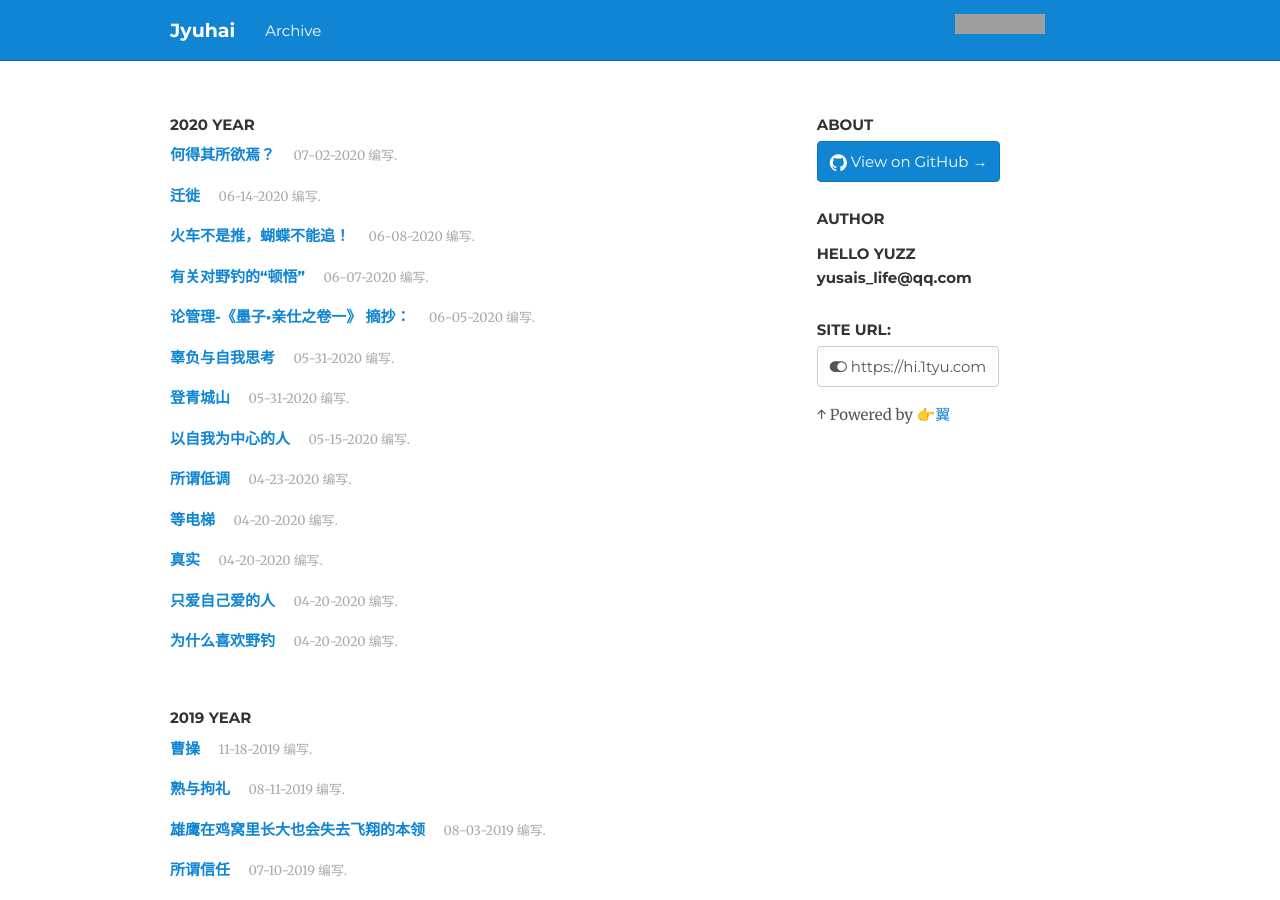
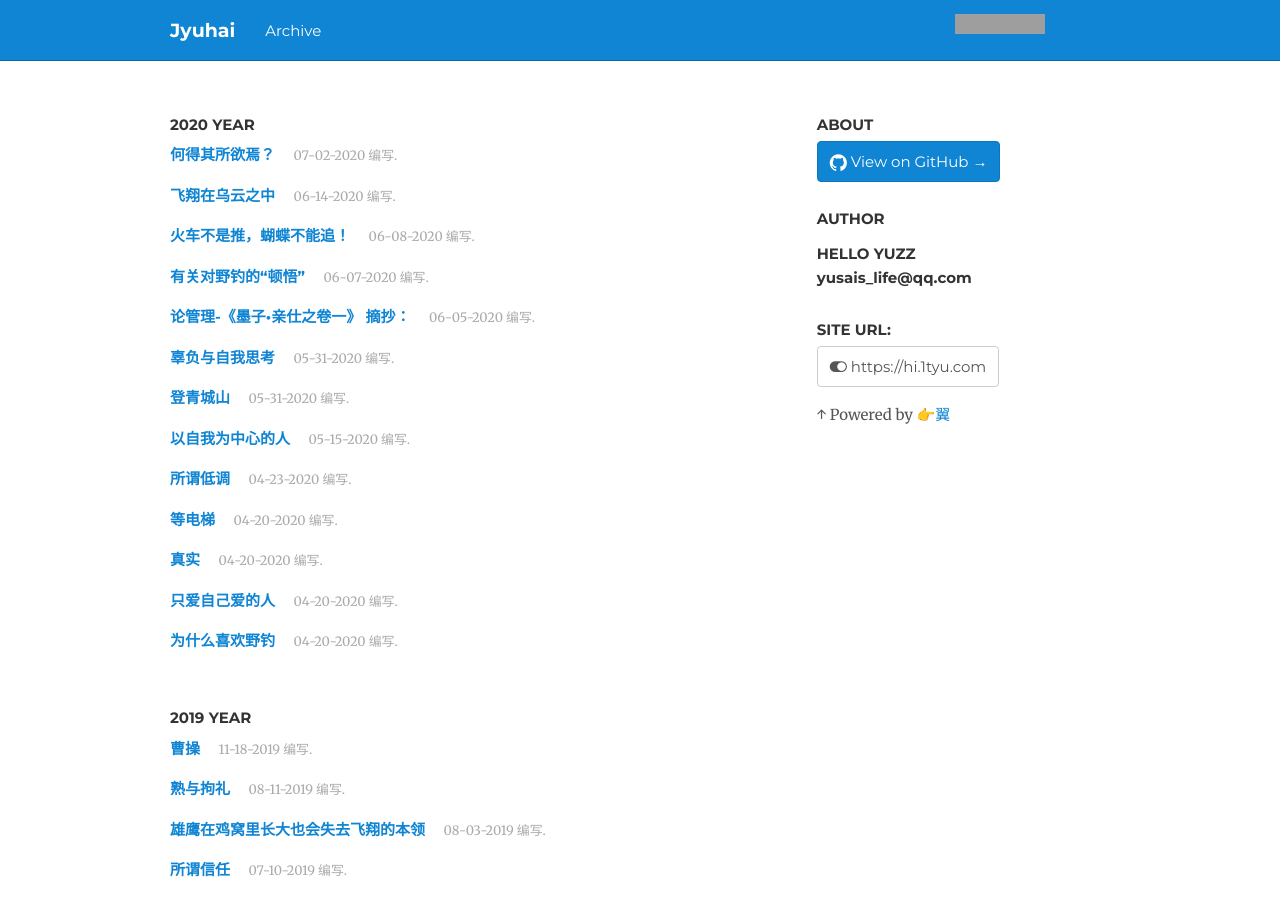
Before and after one commit to helloyuzz/me.wgrib2.com, a Jekyll site: the page built from archive.html, in a window 1280 px wide and 900 px high. Built offline with Jekyll 4.4.1, drawn with Linux system fonts in a browser that asks for light colours; nearby versions of some CDN libraries; emoji names are drawn with the system emoji font; comment, search, counter and statistics services are not loaded; grey boxes are pictures that could not be loaded.

Commit message:
Update 2020-06-14-House.md

```diff
--- a/_posts/2020-06-14-House.md
+++ b/_posts/2020-06-14-House.md
@@ -1,8 +1,8 @@
 ---
-title: '迁徙'
+title: '飞翔在乌云之中'
 ---
 
-面对迁徙，喜欢并且习惯就好，就像是候鸟一样；我，早就已经习惯；就像：麻雀，飞翔在乌云之中，你看着我无动于衷，有多少次澎湃汹涌；要知道，__只要是努力的麻雀，它也会有明天__。
+面对迁徙，喜欢并且习惯就好，就像是候鸟一样；我，早就已经习惯；就像雄鹰，不管有多少次澎湃汹涌，不管人家如何无动于衷，但仍飞翔在乌云之中；要知道，__只要努力，哪怕是一只麻雀，它也会有明天__。
 
 <img src="https://gitee.com/helloyuzz/sharepic/raw/master/%E5%BE%AE%E4%BF%A1%E5%9B%BE%E7%89%87_20200616134706.jpg" width="300px">
 
```
